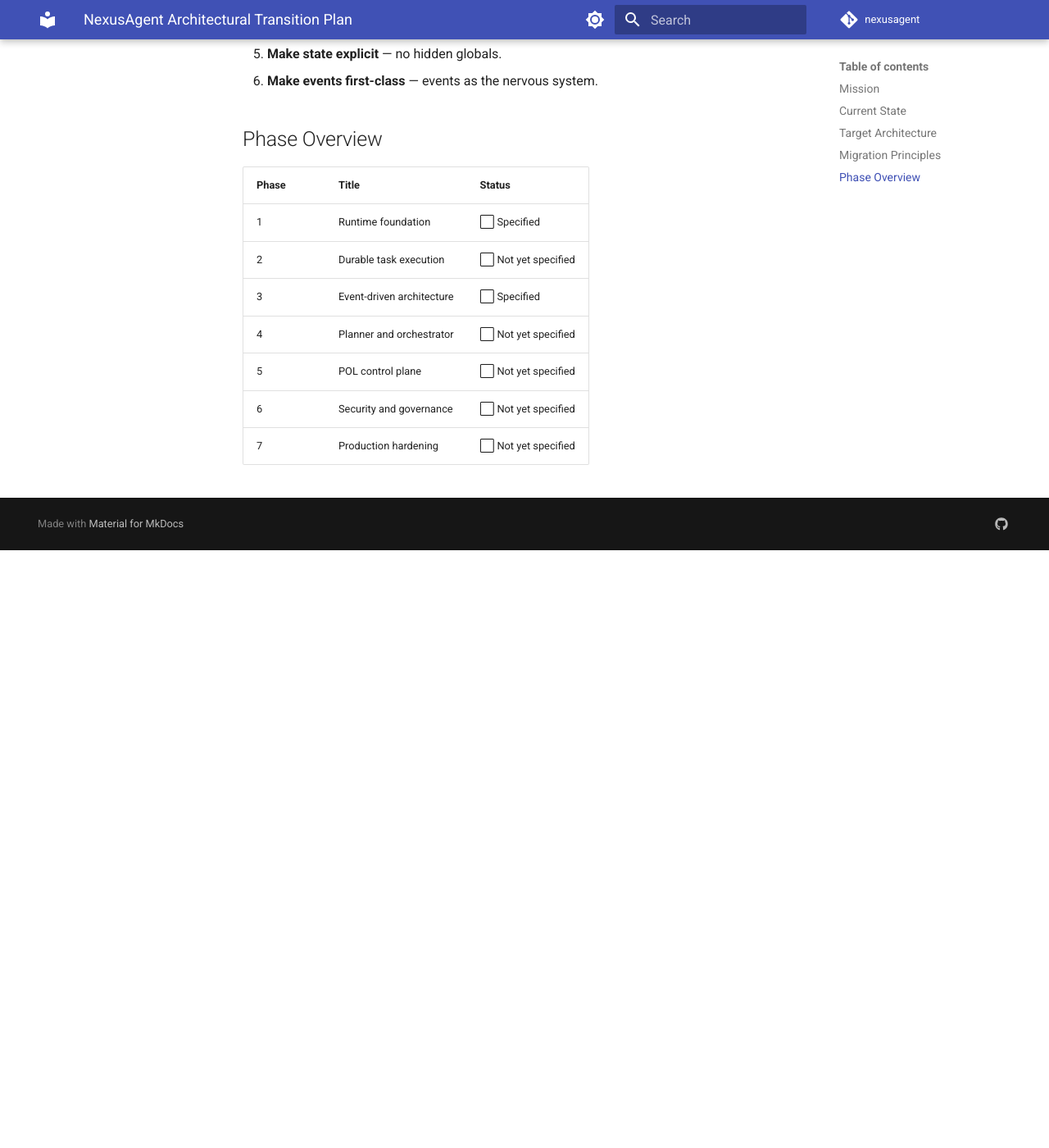
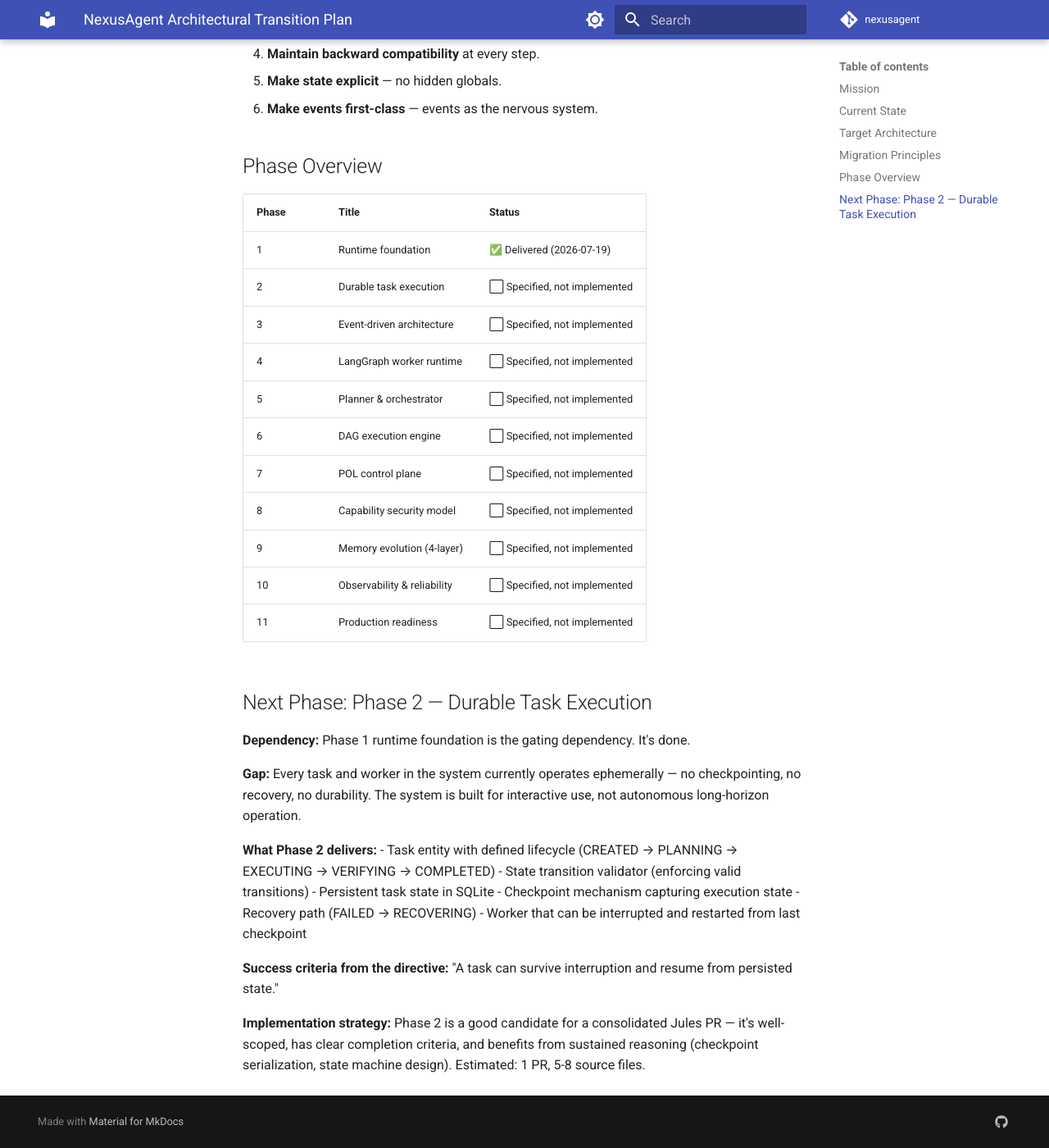
Before and after one commit to stephanos8926-lgtm/NexusAgent, an MkDocs documentation site: the page built from docs/architecture/migration/00-master-transition-plan.md, in a window 1280 px wide and 1400 px high, scrolled down 1519 px. Shown: the whole window at 82% size. Built offline with MkDocs 1.6.1 and Material for MkDocs 9.7.7, drawn with Linux system fonts in a browser that asks for light colours; comment, search, counter and statistics services are not loaded; the version menu is left out; before the commit the page ends 2190 px from its top, so only the background shows below that; some of the changed text lies outside the part shown.

Commit message:
docs: reflect 12-phase migration framework across README, CHANGELOG, session state, and planning docs

```diff
--- a/docs/architecture/migration/00-master-transition-plan.md
+++ b/docs/architecture/migration/00-master-transition-plan.md
@@ -25,6 +25,7 @@ NexusAgent currently provides:
 - research-style agents
 - LangGraph-compatible execution
 - memory infrastructure
+- **🆕 Runtime kernel (Phase 1 ✅)** — 7-state lifecycle, DI container, server integration
 
 ## Target Architecture
 
@@ -59,10 +60,32 @@ NexusAgent currently provides:
 
 | Phase | Title | Status |
 |-------|-------|--------|
-| 1 | Runtime foundation | ⬜ Specified |
-| 2 | Durable task execution | ⬜ Not yet specified |
-| 3 | Event-driven architecture | ⬜ Specified |
-| 4 | Planner and orchestrator | ⬜ Not yet specified |
-| 5 | POL control plane | ⬜ Not yet specified |
-| 6 | Security and governance | ⬜ Not yet specified |
-| 7 | Production hardening | ⬜ Not yet specified |
+| 1 | Runtime foundation | ✅ Delivered (2026-07-19) |
+| 2 | Durable task execution | ⬜ Specified, not implemented |
+| 3 | Event-driven architecture | ⬜ Specified, not implemented |
+| 4 | LangGraph worker runtime | ⬜ Specified, not implemented |
+| 5 | Planner & orchestrator | ⬜ Specified, not implemented |
+| 6 | DAG execution engine | ⬜ Specified, not implemented |
+| 7 | POL control plane | ⬜ Specified, not implemented |
+| 8 | Capability security model | ⬜ Specified, not implemented |
+| 9 | Memory evolution (4-layer) | ⬜ Specified, not implemented |
+| 10 | Observability & reliability | ⬜ Specified, not implemented |
+| 11 | Production readiness | ⬜ Specified, not implemented |
+
+## Next Phase: Phase 2 — Durable Task Execution
+
+**Dependency:** Phase 1 runtime foundation is the gating dependency. It's done.
+
+**Gap:** Every task and worker in the system currently operates ephemerally — no checkpointing, no recovery, no durability. The system is built for interactive use, not autonomous long-horizon operation.
+
+**What Phase 2 delivers:**
+- Task entity with defined lifecycle (CREATED → PLANNING → EXECUTING → VERIFYING → COMPLETED)
+- State transition validator (enforcing valid transitions)
+- Persistent task state in SQLite
+- Checkpoint mechanism capturing execution state
+- Recovery path (FAILED → RECOVERING)
+- Worker that can be interrupted and restarted from last checkpoint
+
+**Success criteria from the directive:** "A task can survive interruption and resume from persisted state."
+
+**Implementation strategy:** Phase 2 is a good candidate for a consolidated Jules PR — it's well-scoped, has clear completion criteria, and benefits from sustained reasoning (checkpoint serialization, state machine design). Estimated: 1 PR, 5-8 source files.
```
Also changed, not shown: CHANGELOG.md (+6 -0 lines), README.md (+3 -1 lines), docs/SESSION_STATE.md (+6 -0 lines), docs/architecture/migration/TRACKING.md (+16 -14 lines).
